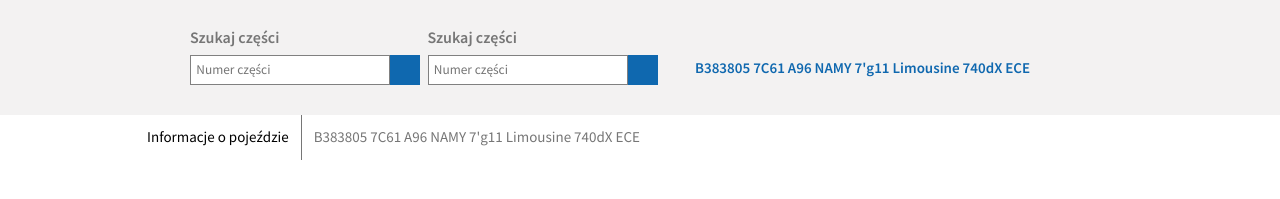
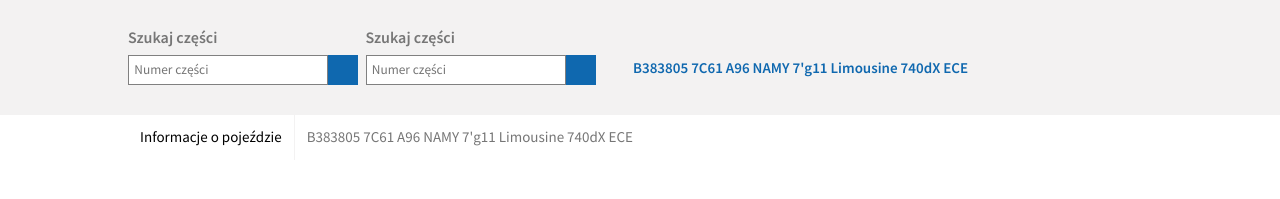
Before and after one commit to Dora1001/Car-parts, a website: page info_pojazd.html in a window 1280 px wide. Shown: the part 103-302 px from the top of the page. Drawn offline with Linux system fonts and the light colour scheme.

Commit message:
another subpage-info-header

```diff
--- a/scss/abstract/_variables.scss
+++ b/scss/abstract/_variables.scss
@@ -7,4 +7,5 @@ $fontRegular: 400;
 // COLORS
 
 $colorFontsgray: #767676;
+$colorFontslightgray: #f3f2f2;
 $colorElemblue: #0F68AF;
--- a/scss/layouts/info_pojazd/_search_info.scss
+++ b/scss/layouts/info_pojazd/_search_info.scss
@@ -1,8 +1,7 @@
 .search-info {
   display: flex;
   justify-content: center;
-  align-items: center;
-  align-items: center;
+  //align-items: center;
   flex-direction: column;
   background-color: #f3f2f2;
 }
@@ -12,7 +11,7 @@
   justify-content: flex-start;
   width: 60em;
   align-items: flex-end;
-  margin: 2em;
+  margin: 2em 2em 2em 10%;
 }
 
 .search-info-form__box {
@@ -80,7 +79,7 @@
 
   &--black {
     padding: 0.8em;
-    margin-left: 9em;
+    margin-left: 10%;
   }
 
   &--grey {
@@ -90,5 +89,5 @@
 }
 
 .details-info__line {
-  border-left: 1px solid $colorFontsgray;
+  border-left: 1px solid $colorFontslightgray;
 }
```
Also changed, not shown: css/main.css, 1 other file.
